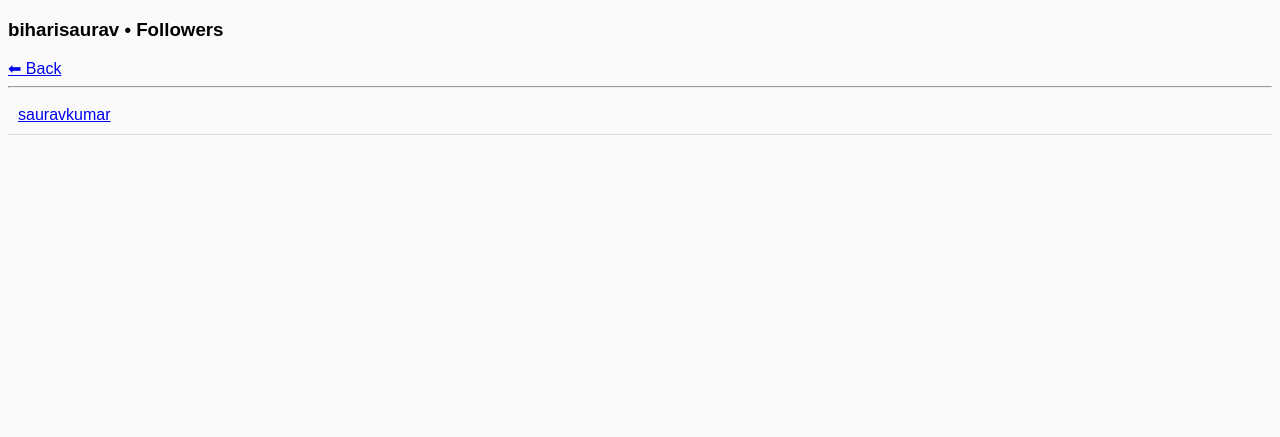
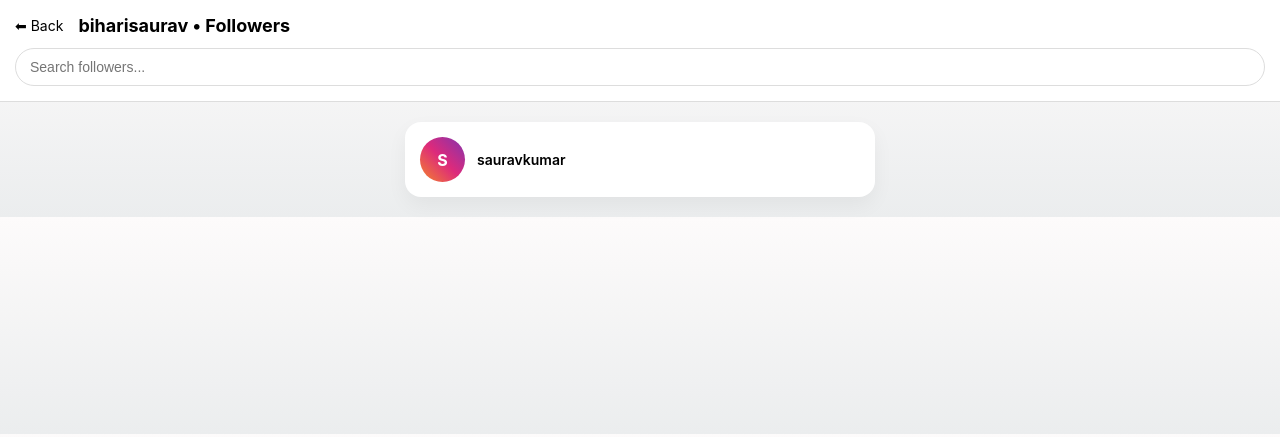
Before and after one commit to sauravraj1410-lab/insta, a Django app: page /accounts/followers/1/ in a window 1280 px wide. Shown: the top 437 px of the page. Run offline with Django 5.2, Linux system fonts and the light colour scheme; a user stored in the database is signed in; data comes from the database, SQL or seed files in the repository.

Commit message:
Update followers.html

```diff
--- a/templates/accounts/followers.html
+++ b/templates/accounts/followers.html
@@ -1,20 +1,174 @@
 <!DOCTYPE html>
 <html>
-<body style="font-family:Arial;background:#fafafa;">
+<head>
+    <title>{{ user_profile.username }} • Followers</title>
+    <meta name="viewport" content="width=device-width, initial-scale=1.0">
 
-<h3>{{ user_profile.username }} • Followers</h3>
-<a href="/accounts/profile/">⬅ Back</a>
-<hr>
+    <style>
+        * { box-sizing: border-box; }
+
+        body {
+            margin: 0;
+            font-family: -apple-system, BlinkMacSystemFont, "Segoe UI", Roboto, Arial;
+            background: linear-gradient(to bottom, #fdfbfb, #ebedee);
+        }
+
+        /* HEADER */
+        .header {
+            background: white;
+            padding: 15px;
+            border-bottom: 1px solid #ddd;
+            position: sticky;
+            top: 0;
+            z-index: 10;
+        }
+
+        .top-row {
+            display: flex;
+            align-items: center;
+            gap: 15px;
+        }
+
+        .back {
+            text-decoration: none;
+            color: black;
+            font-size: 14px;
+        }
+
+        h3 {
+            margin: 0;
+            font-size: 18px;
+            font-weight: 700;
+        }
+
+        /* SEARCH BAR */
+        .search-box {
+            margin-top: 12px;
+        }
+
+        .search-box input {
+            width: 100%;
+            padding: 10px 14px;
+            border-radius: 25px;
+            border: 1px solid #ddd;
+            font-size: 14px;
+            outline: none;
+        }
+
+        .search-box input:focus {
+            border-color: #0095f6;
+            box-shadow: 0 0 0 2px rgba(0,149,246,0.2);
+        }
+
+        /* CONTAINER */
+        .container {
+            max-width: 500px;
+            margin: 20px auto;
+            padding: 0 15px;
+        }
+
+        /* FOLLOWER CARD */
+        .follower {
+            background: white;
+            padding: 15px;
+            margin-bottom: 12px;
+            border-radius: 16px;
+            box-shadow: 0 8px 20px rgba(0,0,0,0.05);
+            display: flex;
+            align-items: center;
+            gap: 12px;
+            transition: 0.2s ease;
+        }
+
+        .follower:hover {
+            transform: translateY(-3px);
+        }
+
+        .avatar {
+            width: 45px;
+            height: 45px;
+            border-radius: 50%;
+            background: linear-gradient(45deg,#f58529,#dd2a7b,#8134af);
+            display: flex;
+            justify-content: center;
+            align-items: center;
+            color: white;
+            font-weight: bold;
+        }
+
+        .username {
+            text-decoration: none;
+            color: black;
+            font-weight: 600;
+            font-size: 14px;
+        }
+
+        .empty {
+            text-align: center;
+            margin-top: 40px;
+            color: gray;
+        }
+
+        @media (max-width: 480px) {
+            .follower {
+                padding: 12px;
+            }
+            .username {
+                font-size: 13px;
+            }
+        }
+    </style>
+</head>
+<body>
+
+<div class="header">
+    <div class="top-row">
+        <a href="/accounts/profile/" class="back">⬅ Back</a>
+        <h3>{{ user_profile.username }} • Followers</h3>
+    </div>
+
+    <!-- SEARCH BAR -->
+    <div class="search-box">
+        <input type="text" id="searchInput"
+               placeholder="Search followers..."
+               onkeyup="filterFollowers()">
+    </div>
+</div>
+
+<div class="container">
 
 {% for f in followers %}
-    <div style="padding:10px;border-bottom:1px solid #ddd;">
-        <a href="/accounts/user/{{ f.follower.id }}/">
+    <div class="follower follower-card">
+        <div class="avatar">
+            {{ f.follower.username|first|upper }}
+        </div>
+
+        <a href="/accounts/user/{{ f.follower.id }}/"
+           class="username username-text">
             {{ f.follower.username }}
         </a>
     </div>
 {% empty %}
-    <p>No followers yet</p>
+    <p class="empty">No followers yet</p>
 {% endfor %}
+
+</div>
+
+<script>
+function filterFollowers() {
+    const input = document.getElementById("searchInput").value.toLowerCase();
+    const cards = document.querySelectorAll(".follower-card");
+
+    cards.forEach(card => {
+        const username = card.querySelector(".username-text").innerText.toLowerCase();
+        if (username.includes(input)) {
+            card.style.display = "flex";
+        } else {
+            card.style.display = "none";
+        }
+    });
+}
+</script>
 
 </body>
 </html>
```
